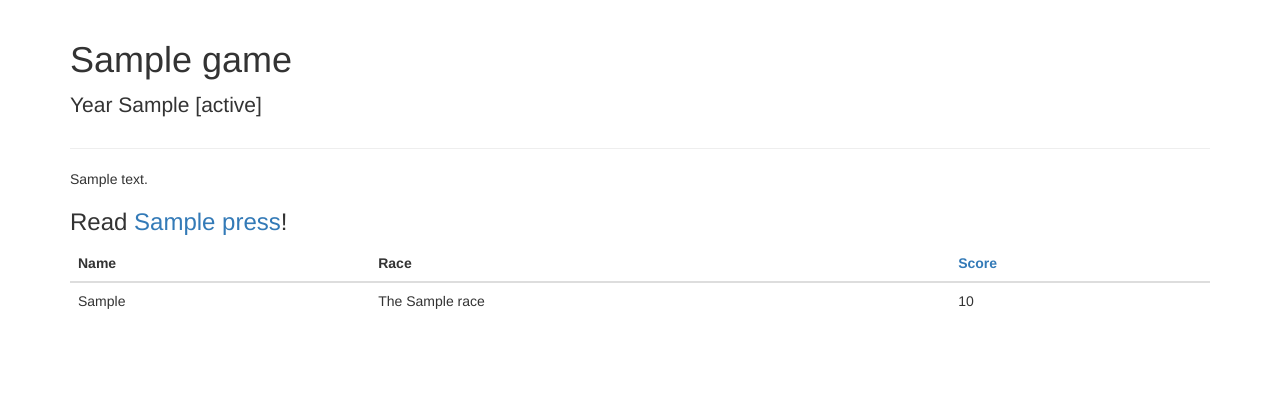
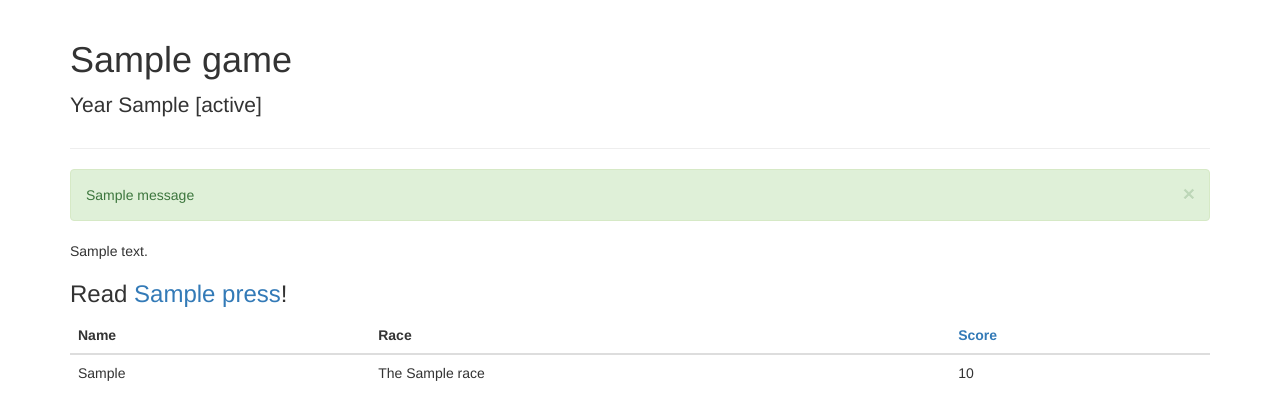
Before and after one commit to jbradberry/django-starsweb, a Django app: template starsweb/templates/starsweb/game_detail.html in a window 1280 px wide. Shown: the top 420 px of the page. Run offline with Django 3.2, Linux system fonts and the light colour scheme; the template is opened without the code that fills it: most values are stand-ins (such as "Sample title", 1, 10 or a date in 2020); one stand-in notice (Sample message) is shown; some libraries are stand-ins or nearby versions.

Commit message:
Added the messages to the base template.

```diff
--- a/starsweb/templates/starsweb/base.html
+++ b/starsweb/templates/starsweb/base.html
@@ -15,6 +15,17 @@
       {% endblock %}
       </div>
 
+      {% if messages %}
+      <div class="messages">
+	{% for message in messages %}
+	<div class="alert alert-dismissable{% if message.tags %} alert-{{ message.tags }}{% endif %}">
+	  <button type="button" class="close" data-dismiss="alert" aria-hidden="true">&times;</button>
+	  {{ message }}
+	</div>
+	{% endfor %}
+      </div>
+      {% endif %}
+
       {% block content %}
       {% endblock %}
     </div>
```
